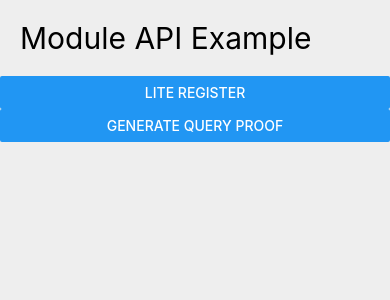
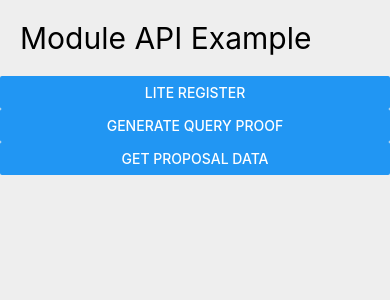
Before and after one commit to rarimo/rarime-rn-sdk, a React Native app in the folder example/: screen / in a window 390 px wide. Shown: the top 300 px of the page. Built offline with nearby package versions, Linux system fonts and the light colour scheme.

Commit message:
upd: add tests for get proposal data

```diff
--- a/example/App.tsx
+++ b/example/App.tsx
@@ -1,6 +1,6 @@
 import { Button, ScrollView, Text, View } from "react-native";
 import React from "react";
-import { generateQueryProof, liteRegistration } from "./src";
+import { generateQueryProof, getPollsData, liteRegistration } from "./src";
 
 export default function App() {
   const [busy, setBusy] = React.useState(false);
@@ -42,6 +42,23 @@ export default function App() {
             }
           }}
         />
+
+        <Button
+          title="Get proposal data"
+          disabled={busy}
+          onPress={async () => {
+            setBusy(true);
+            try {
+              const pollsData = await getPollsData();
+              console.log("pollsData", pollsData);
+              setBusy(false);
+            } catch (e) {
+              console.error(e);
+              alert("Error: " + (e as Error).message);
+              setBusy(false);
+            }
+          }}
+        />
       </ScrollView>
     </View>
   );
--- a/example/src/index.ts
+++ b/example/src/index.ts
@@ -1,5 +1,7 @@
 import { PRIVATE_KEY, DG1, SOD, DG15 } from "@env";
 import {
+  Freedomtool,
+  FreedomtoolConfiguration,
   QueryProofParams,
   Rarime,
   RarimeConfiguration,
@@ -115,3 +117,23 @@ export async function generateQueryProof() {
 
   return queryProof;
 }
+
+export async function getPollsData() {
+  const freedomtoolConfig: FreedomtoolConfiguration = {
+    contractsConfiguration: {
+      proposalStateAddress: "0x4C61d7454653720DAb9e26Ca25dc7B8a5cf7065b",
+    },
+    apiConfiguration: {
+      ipfsUrl: "https://ipfs.rarimo.com/ipfs/",
+      votingRelayerUrl: "",
+      votingRpcUrl: "https://rpc.qtestnet.org",
+    },
+  };
+
+  const proposalId = "218";
+  console.log("proposalId ", proposalId);
+
+  const freedomtool = new Freedomtool(freedomtoolConfig);
+
+  return freedomtool.getProposalData(proposalId);
+}
```
